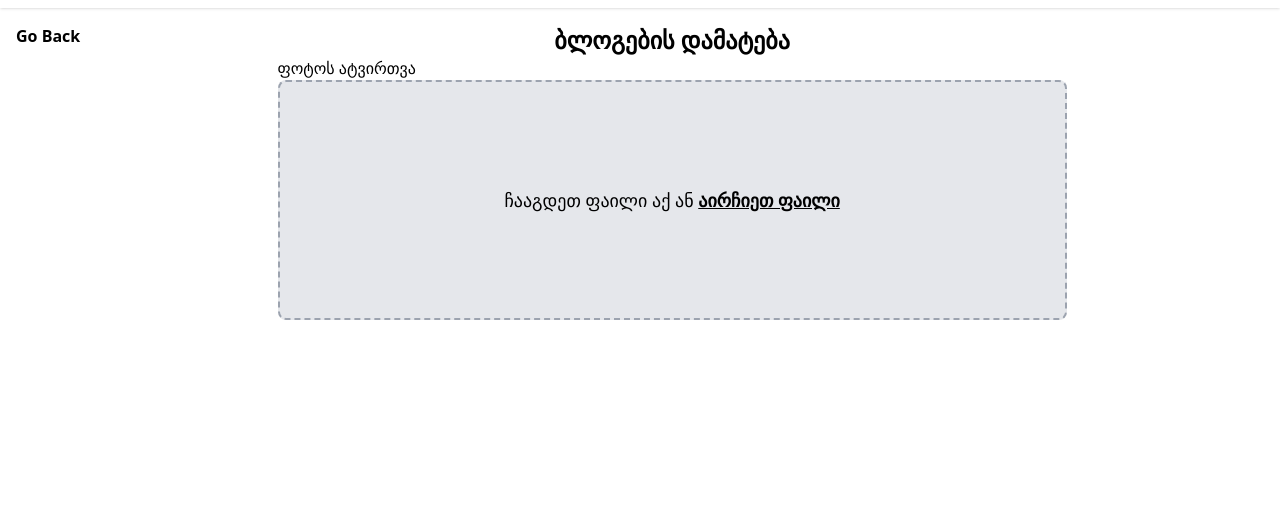
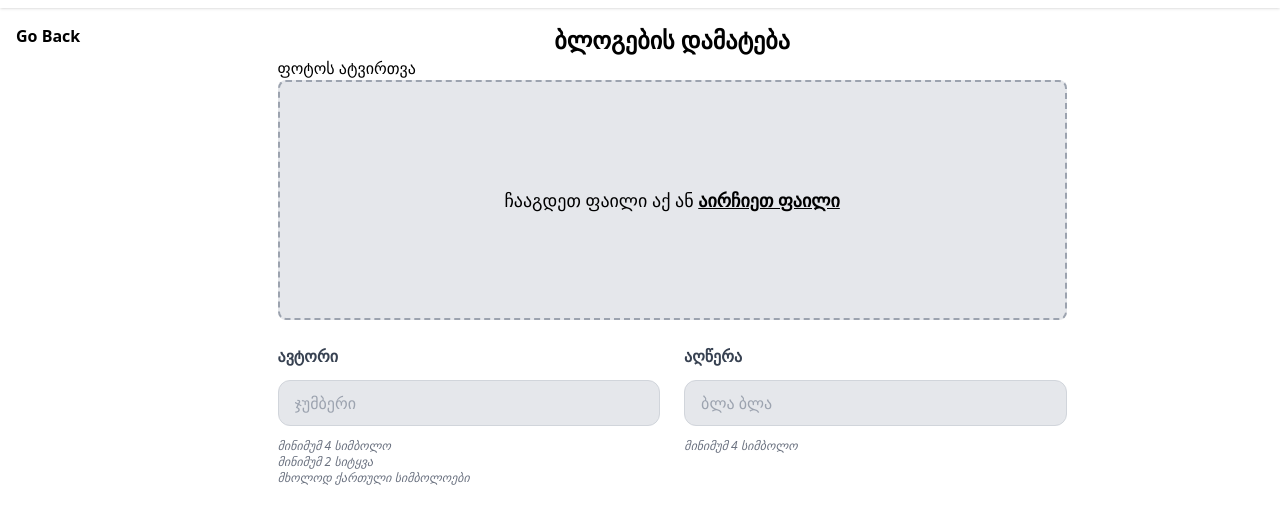
Before and after one commit to mariamogig/Mariam-s-Project, a website: page docs/add-blog.html in a window 1280 px wide. Shown: the part 72-596 px from the top of the page. Drawn offline with Linux system fonts and the light colour scheme.

Commit message:
Autor and description form added

```diff
--- a/docs/add-blog.html
+++ b/docs/add-blog.html
@@ -40,24 +40,50 @@
                             <p id="uploadText" class="text-lg align-middle">ჩააგდეთ ფაილი აქ ან <span class="font-bold underline">აირჩიეთ ფაილი</span></p>
                             <input id="fileInput" type="file" class="hidden" accept="image/*" onchange="previewImage(event)">
                         </div>
+                        <form action="">
+                            <div class="flex flex-wrap -mx-3 mb-6 mt-6">
+                                <div class="w-full md:w-1/2 px-3 mb-6 md:mb-0">
+                                  <label class="block text-base text-gray-700 font-bold mb-3" for="author">
+                                    ავტორი
+                                  </label>
+                                  <input class="appearance-none block w-full bg-gray-200 text-gray-700 border border-gray-300 rounded-xl py-3 px-4 mb-3 leading-tight focus:outline-none focus:bg-white" id="gauthor" type="text" placeholder="ჯუმბერი">
+                                  <p class="text-gray-500 text-xs italic">მინიმუმ 4 სიმბოლო</p>
+                                  <p class="text-gray-500 text-xs italic">მინიმუმ 2 სიტყვა</p>
+                                  <p class="text-gray-500 text-xs italic">მხოლოდ ქართული სიმბოლოები</p>
+                                </div>
+                                <div class="w-full md:w-1/2 px-3">
+                                  <label class="block text-base text-gray-700 font-bold mb-3" for="description">
+                                    აღწერა
+                                  </label>
+                                  <input class="appearance-none block w-full bg-gray-200 text-gray-700 border border-gray-300 rounded-xl py-3 px-4 mb-3 leading-tight focus:outline-none focus:bg-white focus:border-gray-500" id="description" type="text" placeholder="ბლა ბლა">
+                                  <p class="text-gray-500 text-xs italic">მინიმუმ 4 სიმბოლო</p>
+                                </div>
+                              </div>
+                        </form>
                     </div>
                 </div>
+
             </div>
 
             <script>
                 document.getElementById('imageIcon').style.display = 'none';
                 document.getElementById('removeButton').style.display = 'none';
 
-                function previewImageFromFile(file) {
+                function previewImageFromFile(file){
                     const imageIcon = document.getElementById('imageIcon');
                     const fileName = document.getElementById('fileName');
                     const removeButton = document.getElementById('removeButton');
-                    const uploadText = document.getElementById('uploadText');
+                    const uploadText = document.getElementById('uploadText')
 
                     imageIcon.style.display = 'inline-block';
                     fileName.textContent = file.name;
                     removeButton.style.display = 'inline-block';
-                    uploadText.style.display = 'none';
+                    uploadText.style.display = 'none'
+
+                    if(!file.type.startsWith('image/')){
+                        alert('Only images are allowed!');
+                        return;
+                    }
                 }
 
                 function handleDrop(event) {
```
Also changed, not shown: dist/style.css.
